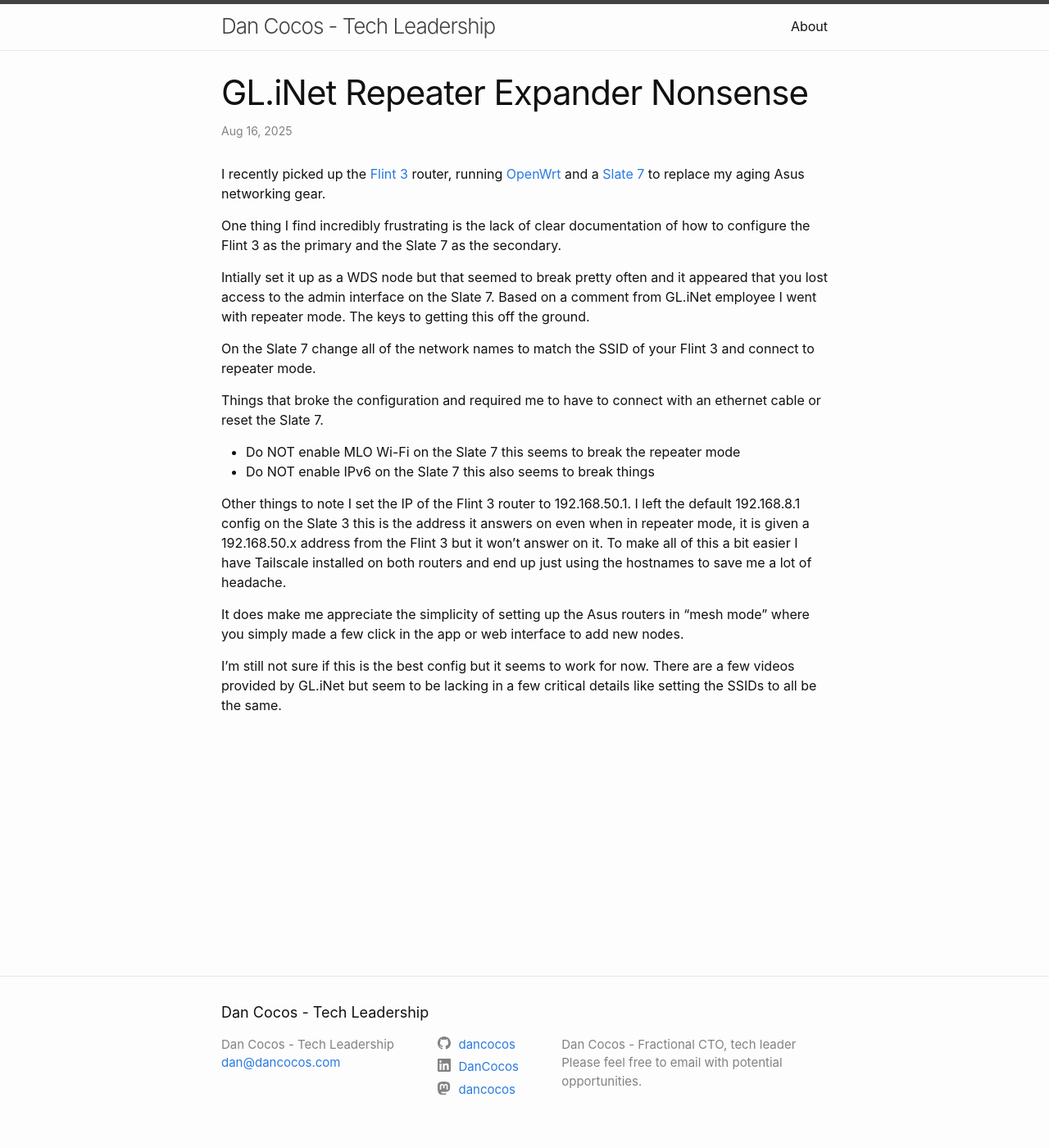
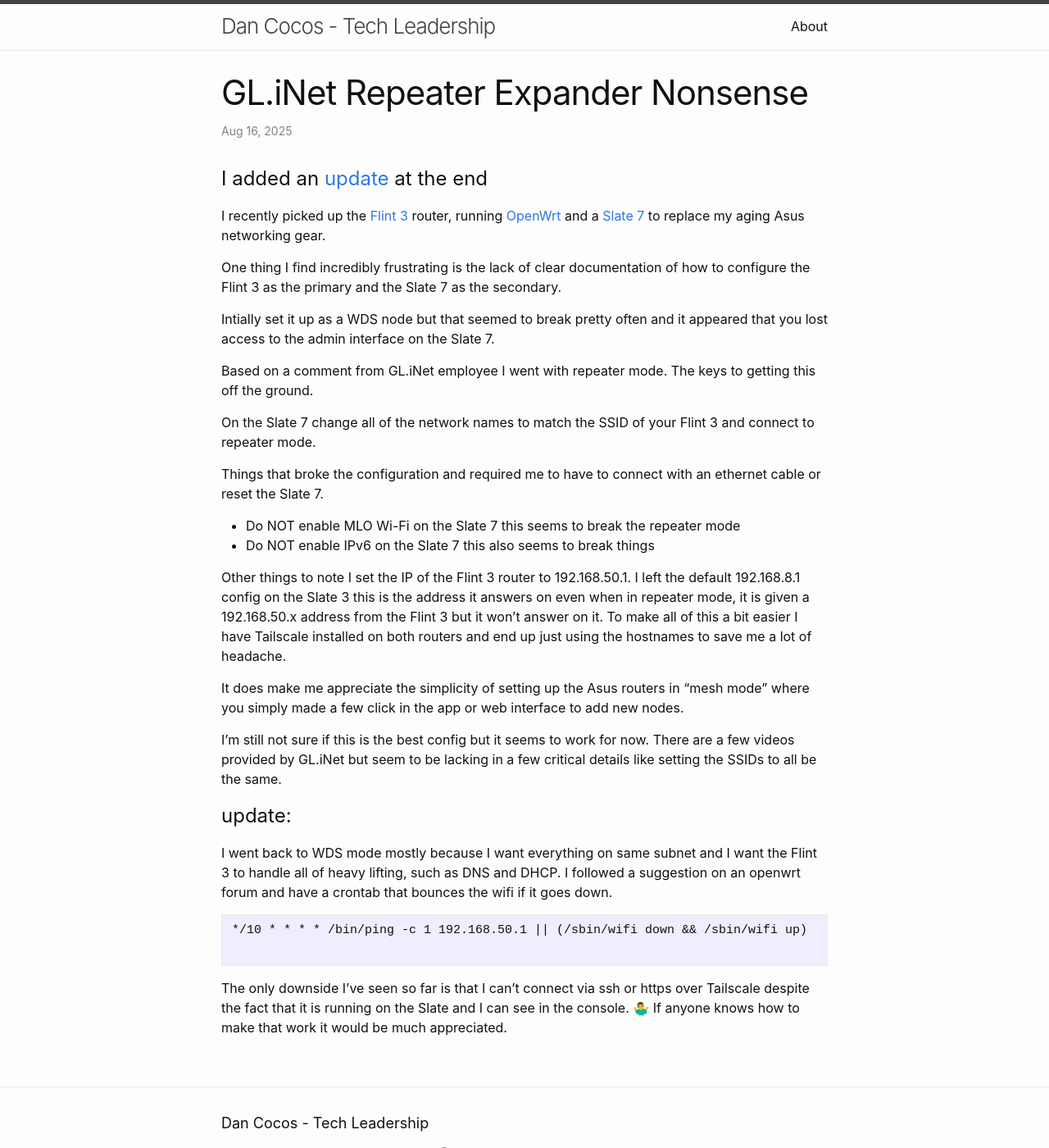
Before and after one commit to dancocos/dancocos, a Jekyll site: the page built from _posts/2025-08-16-glinet-repeater-expander-confusion.markdown, in a window 1280 px wide and 1400 px high. Shown: the whole window at 82% size. Built offline with Jekyll 4.4.1, drawn with Linux system fonts in a browser that asks for light colours; comment, search, counter and statistics services are not loaded.

Commit message:
WDS update

````diff
--- a/_posts/2025-08-16-glinet-repeater-expander-confusion.markdown
+++ b/_posts/2025-08-16-glinet-repeater-expander-confusion.markdown
@@ -4,12 +4,16 @@ title:  "GL.iNet Repeater Expander Nonsense"
 date:   2025-08-16 2:00:00 -0500
 categories: [tailscale, home network, wifi, router, security, configuration]
 ---
+# I added an [update](#update) at the end
 
 I recently picked up the [Flint 3](https://www.gl-inet.com/products/gl-be9300/) router, running [OpenWrt](http://openwrt.org/) and a [Slate 7](https://www.gl-inet.com/products/gl-be3600/) to replace my aging Asus networking gear.
 
+
 One thing I find incredibly frustrating is the lack of clear documentation of how to configure the Flint 3 as the primary and the Slate 7 as the secondary.
 
-Intially set it up as a WDS node but that seemed to break pretty often and it appeared that you lost access to the admin interface on the Slate 7. Based on a comment from GL.iNet employee I went with repeater mode. The keys to getting this off the ground.
+Intially set it up as a WDS node but that seemed to break pretty often and it appeared that you lost access to the admin interface on the Slate 7.
+
+Based on a comment from GL.iNet employee I went with repeater mode. The keys to getting this off the ground.
 
 On the Slate 7 change all of the network names to match the SSID of your Flint 3 and connect to repeater mode.
 
@@ -23,3 +27,11 @@ Other things to note I set the IP of the Flint 3 router to 192.168.50.1. I left
 It does make me appreciate the simplicity of setting up the Asus routers in "mesh mode" where you simply made a few click in the app or web interface to add new nodes.
 
 I'm still not sure if this is the best config but it seems to work for now. There are a few videos provided by GL.iNet but seem to be lacking in a few critical details like setting the SSIDs to all be the same.
+
+# <a name="update"></a>update:
+I went back to WDS mode mostly because I want everything on same subnet and I want the Flint 3 to handle all of heavy lifting, such as DNS and DHCP. I followed a suggestion on an openwrt forum and have a crontab that bounces the wifi if it goes down.
+```
+*/10 * * * * /bin/ping -c 1 192.168.50.1 || (/sbin/wifi down && /sbin/wifi up)
+
+```
+The only downside I've seen so far is that I can't connect via ssh or https over Tailscale despite the fact that it is running on the Slate and I can see in the console. 🤷‍♂️ If anyone knows how to make that work it would be much appreciated.
````
